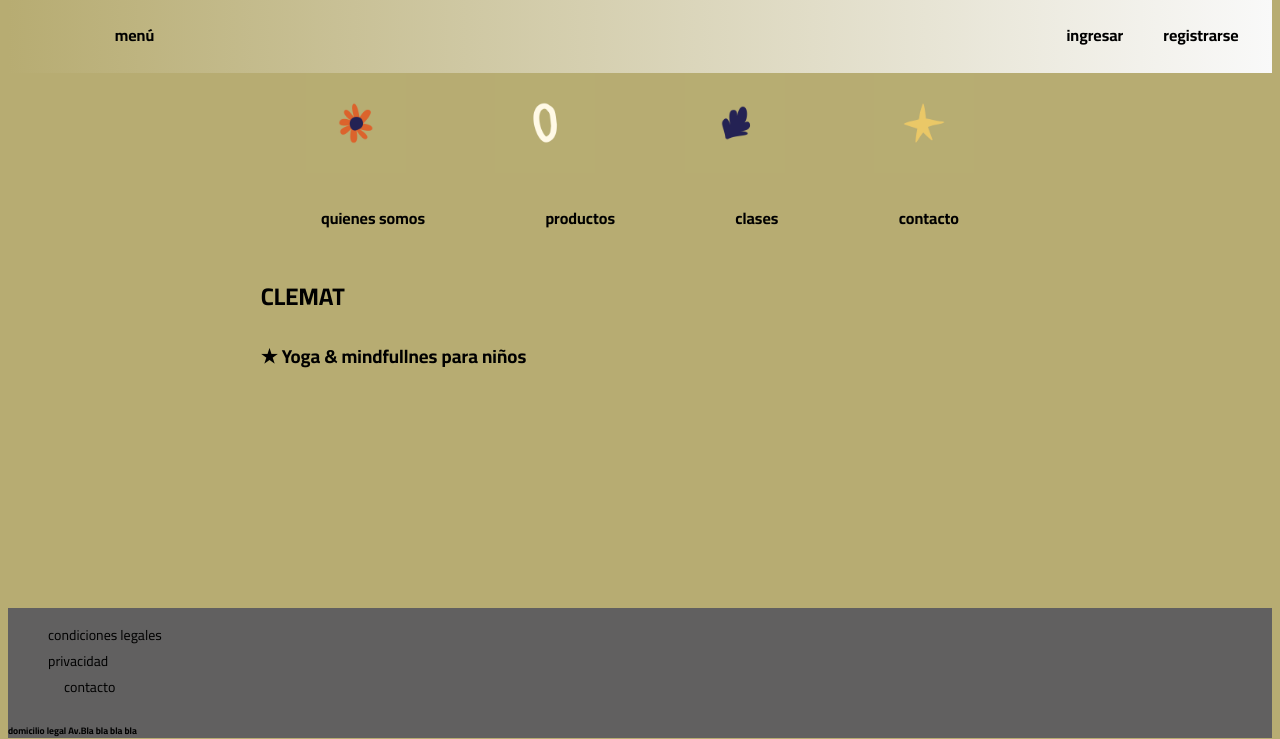
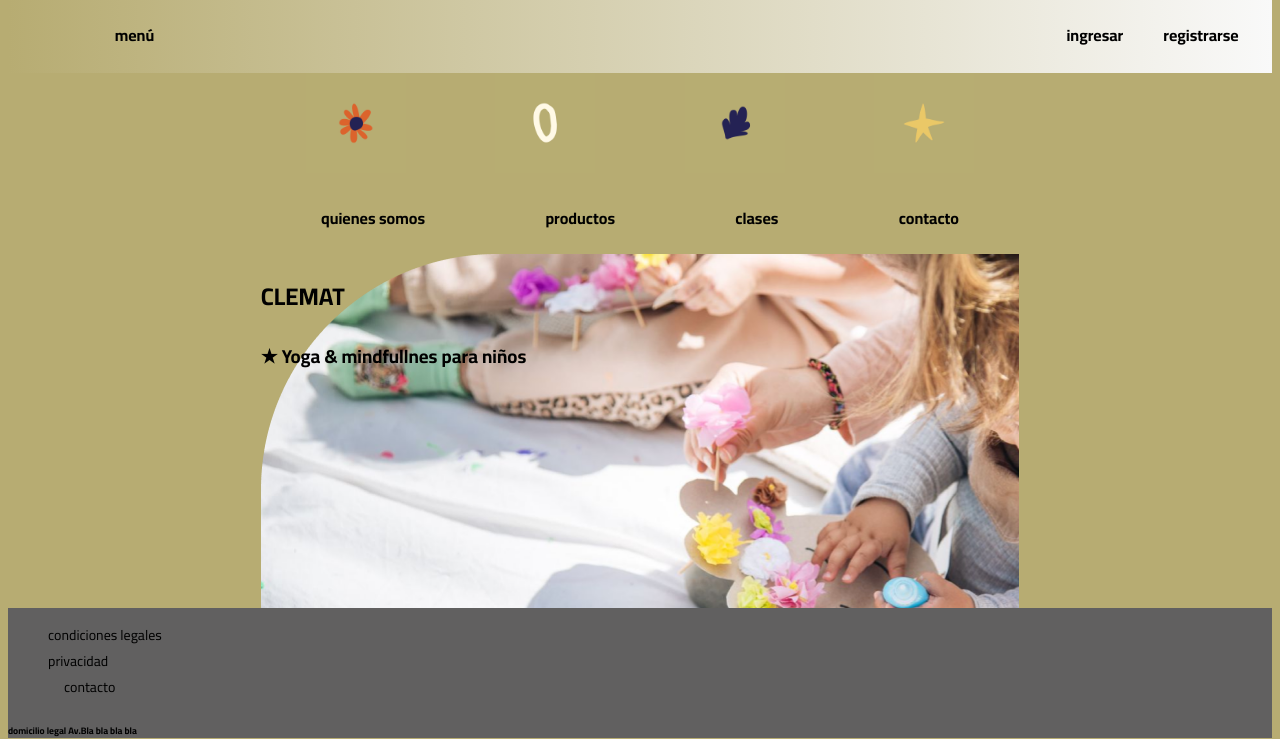
Before and after one commit to tomiarg/coderAnimateMerge, a plain HTML site: page index.html in a window 1280 px wide. Shown: the part 70-809 px from the top of the page. Drawn offline with nearby package versions, Linux system fonts and the light colour scheme.

Commit message:
imagenmain

```diff
--- a/styleAnimate.css
+++ b/styleAnimate.css
@@ -150,7 +150,7 @@ ul.indexMenu{
 /*terminaciones*/
 .divTitulo{
 
-    background-image: url(../primer\ desafio/mainclemat.png);
+    background-image: url(./img/mainclemat.png);
 
 
 }
```
